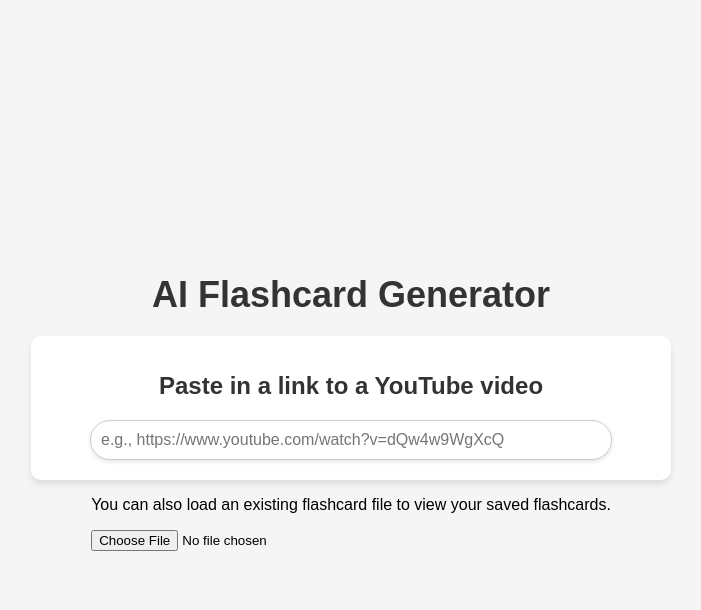
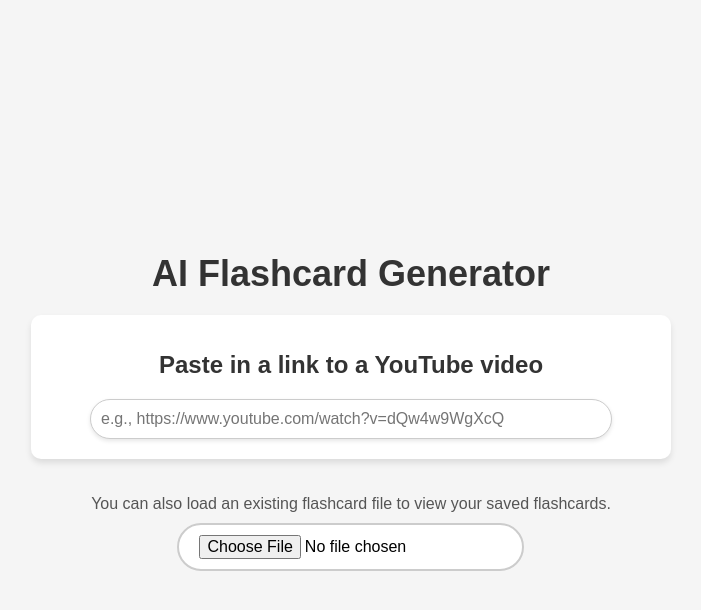
Before and after one commit to thekalvpsia/flash-card-app, a Flask app: page / in a window 1280 px wide. Shown: the top 610 px of the page, without its empty margins (289-990 px from the left). Run offline with Flask 3, Linux system fonts and the light colour scheme.

Commit message:
styles for load flashcard section

```diff
--- a/static/styles.css
+++ b/static/styles.css
@@ -190,3 +190,31 @@
     color: white;
     border-color: #333;
 }
+
+/* Load Flashcard Section */
+.load-flashcard-container {
+    margin-top: 20px;
+    text-align: center;
+}
+
+.load-flashcard-container p {
+    font-size: 16px;
+    color: #555;
+    margin-bottom: 10px;
+}
+
+#load-flashcard-file {
+    display: inline-block;
+    padding: 10px 20px;
+    font-size: 16px;
+    cursor: pointer;
+    border: 2px solid #ccc;
+    background-color: white;
+    border-radius: 25px;
+    transition: all 0.3s ease;
+}
+
+#load-flashcard-file:hover {
+    border-color: #007BFF;
+    background-color: #f0f8ff;
+}
```
